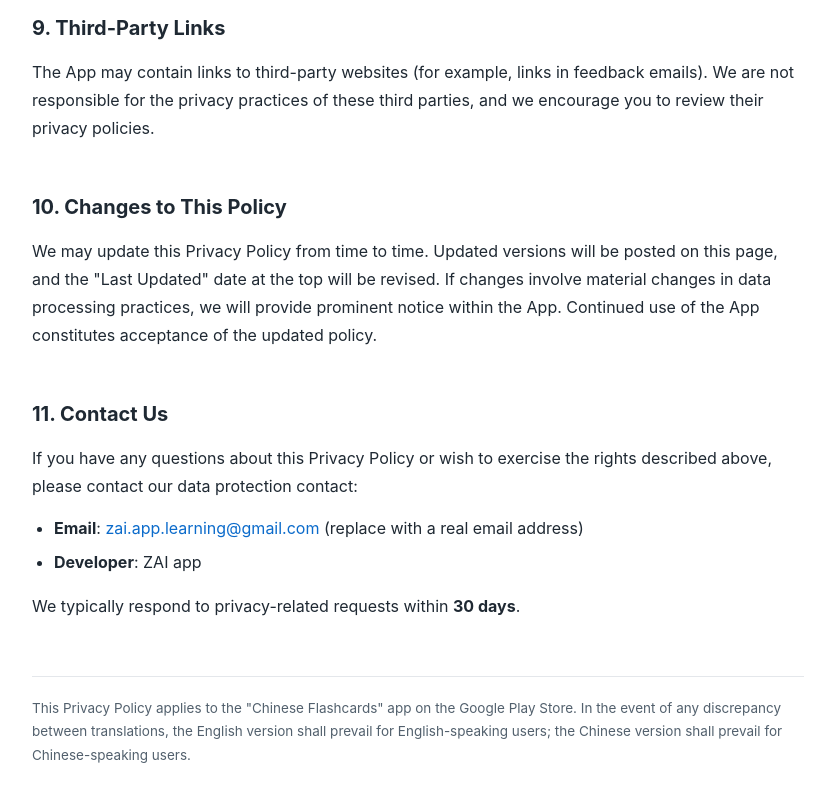
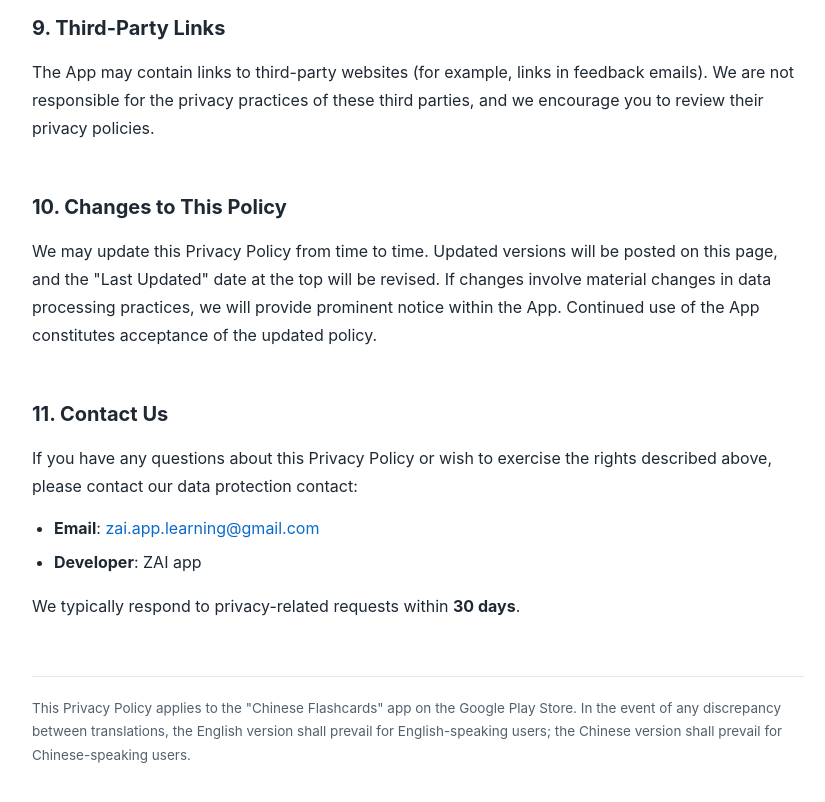
Before and after one commit to zaiapplearning-debug/privacy-policy, a plain HTML site: page index.html in a window 1280 px wide. Shown: the part 4903-5705 px from the top of the page, without its empty margins (222-1047 px from the left). Drawn offline with Linux system fonts and the light colour scheme.

Commit message:
Update index.html

```diff
--- a/index.html
+++ b/index.html
@@ -296,7 +296,7 @@
         If you have any questions about this Privacy Policy or wish to exercise the rights described above, please contact our data protection contact:
     </p>
     <ul>
-        <li><strong>Email</strong>: <a href="mailto:zai.app.learning@gmail.com">zai.app.learning@gmail.com</a> (replace with a real email address)</li>
+        <li><strong>Email</strong>: <a href="mailto:zai.app.learning@gmail.com">zai.app.learning@gmail.com</a> </li>
         <li><strong>Developer</strong>: ZAI app</li>
     </ul>
     <p>
```
